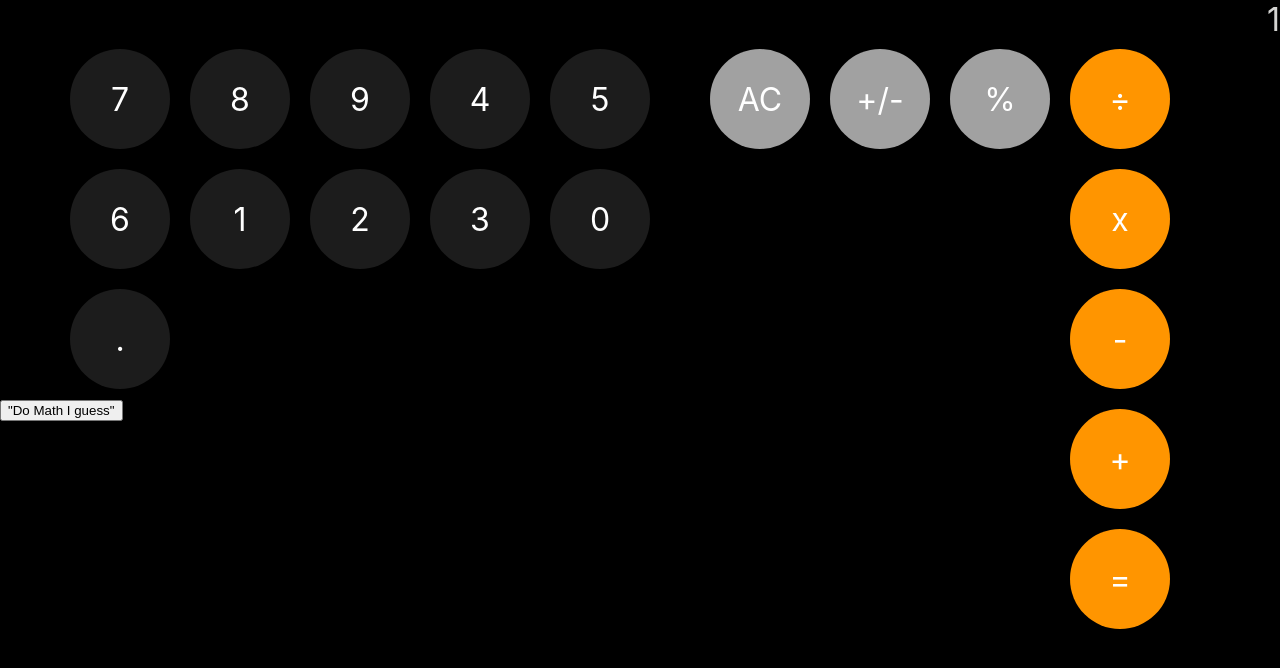
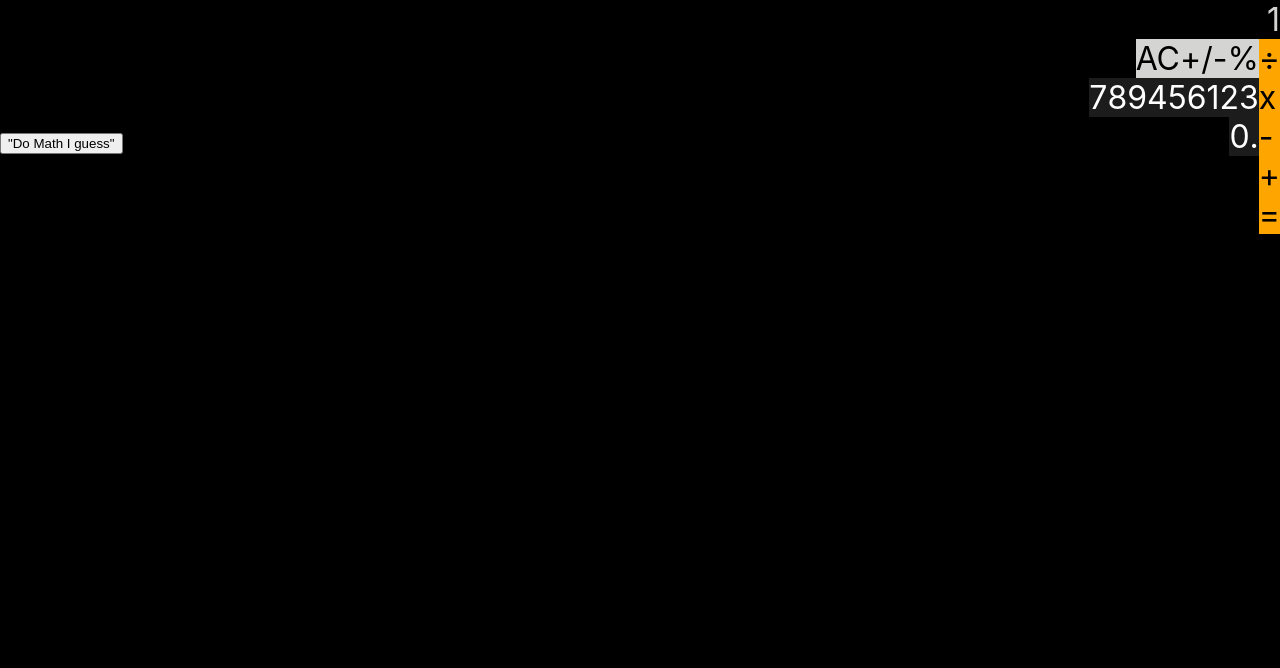
Before and after one commit to Jason-Lore/iosCalc, a React (Create React App) app: page / in a window 1280 px wide. Shown: the top 668 px of the page. Built offline with nearby package versions, Linux system fonts and the light colour scheme.

Commit message:
changed up the whole page to only use one component instead of multiple

```diff
--- a/src/App.css
+++ b/src/App.css
@@ -1,38 +1,36 @@
-.App {
+body {
+  background-color: black;
+  font-size: xx-large;
+}
+
+.display {
+  color: #D4D4D2;
+  text-align: right;
+}
+
+.item {
   text-align: center;
 }
 
-.App-logo {
-  height: 40vmin;
-  pointer-events: none;
+.orange {
+  background-color: orange;
 }
 
-@media (prefers-reduced-motion: no-preference) {
-  .App-logo {
-    animation: App-logo-spin infinite 20s linear;
-  }
-}
-
-.App-header {
-  background-color: #282c34;
-  min-height: 100vh;
-  display: flex;
-  flex-direction: column;
-  align-items: center;
-  justify-content: center;
-  font-size: calc(10px + 2vmin);
+.dark {
+  background-color: #1c1c1c;
   color: white;
 }
 
-.App-link {
-  color: #61dafb;
+.light {
+  background-color: #D4D4D2;
 }
 
-@keyframes App-logo-spin {
-  from {
-    transform: rotate(0deg);
-  }
-  to {
-    transform: rotate(360deg);
-  }
+.flex {
+  display: flex;
+  float: right;
 }
+
+.column {
+  flex-direction: column;
+  justify-content: space-evenly;
+}
--- a/src/App.js
+++ b/src/App.js
@@ -2,29 +2,44 @@ import logo from './logo.svg';
 import './App.css';
 import { useState, useRef } from 'react'
 
-import './styles/index.css'; // Import global CSS
-
 import Display from './components/Display';
 import Keyboard from './components/Keyboard';
-import Operations from './components/Operations';
-import OtherSymbols from './components/Other';
 
 function App() {
   //Number to be sent to the Display. Should be updated by several components.
   const [displayNum, setDisplayNum] = useState(1);
   const [currentNum, setCurrentNum] = useState(0);
 
-  let artithmatic = () => {
-    setDisplayNum(displayNum => displayNum * 2);
+  let artithmatic = (num) => {
+    setDisplayNum(currentNum);
     console.log(displayNum);
   }
+
+  let primaryNum;
+  let secondaryNum;
+  let operation;
+
+  let artithmaticSymbols = ['÷', 'x', '-', '+', '='];
+  let otherSymbols = ['AC', '+/-', '%'];
+  let numberSymbols = [7, 8, 9, 4, 5, 6, 1, 2, 3];
+  let extraNumberSymbols = [0, '.']
+
+  let styles = ['light', 'dark', 'orange'];
+
+  const incomingSymbol = (inSym) => {
+    setDisplayNum(inSym)
+
+  };
 
   return (
     <div>
       <Display displayNum={displayNum} />
-      <Operations/>
-      <OtherSymbols/>
-      <Keyboard currentNum={currentNum}/>
+      <Keyboard style={styles[2]} symbol={artithmaticSymbols} direction={'column'} />
+      <Keyboard style={styles[0]} symbol={otherSymbols} direction={'row'} />
+      <br />
+      <Keyboard style={styles[1]} symbol={numberSymbols} direction={'row'} incomingSymbol={incomingSymbol} />
+      <br />
+      <Keyboard style={styles[1]} symbol={extraNumberSymbols} direction={'row'} />
       <button onClick={artithmatic}>"Do Math I guess"</button>
     </div>
   );
--- a/src/components/Keyboard/index.js
+++ b/src/components/Keyboard/index.js
@@ -1,16 +1,18 @@
 import React from "react";
 
-import '../../styles/index.css'; // Import global CSS
+let Keyboard = ({ style, symbol, direction, incomingSymbol}) => {
+    const handleClick = (inSym) => {
+        incomingSymbol(inSym);
+    };
 
-const symbols = [7, 8, 9, 4, 5, 6, 1, 2, 3, 0, '.']
-
-let Keyboard = () => {
     return (
-        <section className="numbers">
-                {symbols.map((symbol, i) =>(
-                    <p className="item" key={i}>{symbol}</p>
-                ))}
-        </section>
+        <div className={`flex ${direction}`}>
+            {symbol.map((symbols, i) => (
+                <div key={`${symbols}${i}`} className={`${style}`}>
+                    <a className="item" key={`${symbols}${i}`} onClick={() => handleClick(symbols)}>{symbols}</a>
+                </div>
+            ))}
+        </div>
     )
 }
 
--- a/src/styles/index.css
+++ /dev/null
@@ -1,81 +0,0 @@
-body {
-    background-color: black;
-  }
-
-  .display {
-    color: #D4D4D2;
-    font-size: xx-large;
-    text-align: right;
-  }
-
-  .numbers {
-    color: #FFF;
-    display: flex;
-    flex-direction: row;
-    flex-wrap: wrap;
-    max-width: 50%;
-    min-width: 20%;
-    float: right;
-  }
-
-  .item {
-    background-color: #1c1c1c;
-    border-radius: 50%;
-    font-size: xx-large;
-    width: 100px; /* Equal width and height */
-    height: 100px; /* Equal width and height */
-    display: flex; /* Flexbox for centering content */
-    align-items: center; /* Center text vertically */
-    justify-content: center; /* Center text horizontally */
-    margin: 10px; /* Spacing between circles */
-    transition: background-color 0.3s ease; /* Smooth transition */
-  }
-
-  .operations{
-    color: #FFF;
-    display: flex;
-    flex-direction: column;
-    flex-wrap: wrap;
-    padding-right: 100px;
-    float: right;
-  }
-
-  .operationSymbols{
-    background-color: #FF9500;
-    border-radius: 50%;
-    font-size: xx-large;
-    width: 100px; /* Equal width and height */
-    height: 100px; /* Equal width and height */
-    display: flex; /* Flexbox for centering content */
-    align-items: center; /* Center text vertically */
-    justify-content: center; /* Center text horizontally */
-    margin: 10px; /* Spacing between circles */
-    transition: background-color 0.3s ease; /* Smooth transition */
-  }
-
-  .symbol {
-    color: #FFF;
-    display: flex;
-    flex-direction: row;
-    flex-wrap: wrap;
-    max-width: 50%;
-    min-width: 20%;
-    float: right;
-  }
-
-  .symbolitem {
-    background-color: #a1a1a1;
-    border-radius: 50%;
-    font-size: xx-large;
-    width: 100px; /* Equal width and height */
-    height: 100px; /* Equal width and height */
-    display: flex; /* Flexbox for centering content */
-    align-items: center; /* Center text vertically */
-    justify-content: center; /* Center text horizontally */
-    margin: 10px; /* Spacing between circles */
-    transition: background-color 0.3s ease; /* Smooth transition */
-  }
-
-  .item:hover {
-    background-color: #a96300;
-  }
```
